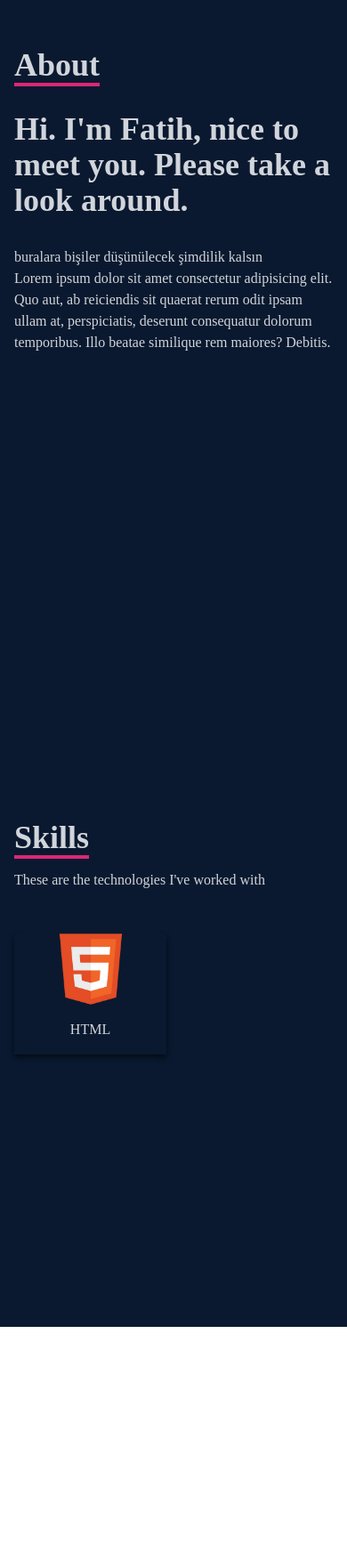
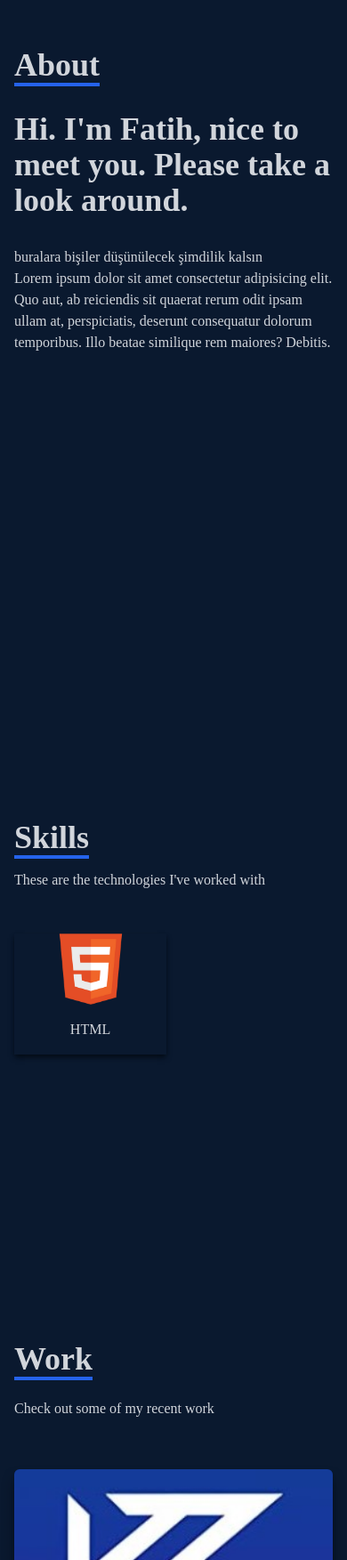
Before and after one commit to GeoGTR/fatihozgur-website, a React (Create React App) app: page / in a window 390 px wide. Shown: the part 1041-2794 px from the top of the page at 89% size. Before the commit the page ends 2532 px from the top, so only its background shows below. Built offline with nearby package versions, Linux system fonts and the light colour scheme; the HTML template or start-up script is replaced by a standard one.

Commit message:
Work section added.

```diff
--- a/src/App.js
+++ b/src/App.js
@@ -2,6 +2,7 @@
 import Home from "./components/Home";
 import About from "./components/About";
 import Skills from "./components/Skills";
+import Work from "./components/Work";
 
 function App() {
   return (
@@ -10,6 +11,7 @@
       <Home/>
       <About/>
       <Skills/>
+      <Work/>
     </div>
   );
 }
--- a/src/components/About.jsx
+++ b/src/components/About.jsx
@@ -6,7 +6,7 @@
       <div className='flex flex-col justify-center items-center w-full h-full'>
         <div className='max-w-[1000px] w-full grid grid-cols-2 gap-8'>
           <div className='sm:text-right pb-8 pl-4'>
-            <p className='text-4xl font-bold inline border-b-4 border-pink-600'>
+            <p className='text-4xl font-bold inline border-b-4 border-blue-600'>
               About
             </p>
           </div>
--- a/src/components/Skills.jsx
+++ b/src/components/Skills.jsx
@@ -9,7 +9,7 @@
       {/* Container */}
       <div className='max-w-[1000px] mx-auto p-4 flex flex-col justify-center w-full h-full'>
           <div>
-              <p className='text-4xl font-bold inline border-b-4 border-pink-600 '>Skills</p>
+              <p className='text-4xl font-bold inline border-b-4 border-blue-600 '>Skills</p>
               <p className='py-4'> These are the technologies I've worked with</p>
           </div>
 
--- /dev/null
+++ b/src/components/Work.jsx
@@ -0,0 +1,48 @@
+import React from 'react';
+import WorkImg from '../assets/workImg.jpg';
+
+const Work = () => {
+  return (
+    <div name='work' className='w-full md:h-screen text-gray-300 bg-[#0a192f]'>
+      <div className='max-w-[1000px] mx-auto p-4 flex flex-col justify-center w-full h-full'>
+        <div className='pb-8'>
+          <p className='text-4xl font-bold inline border-b-4 text-gray-300 border-blue-600'>
+            Work
+          </p>
+          <p className='py-6'>Check out some of my recent work</p>
+        </div>
+
+        {/* Container */}
+        <div className='grid sm:grid-cols-2 md:grid-cols-3 gap-4'>
+
+            {/* Grid Item */}
+          <div
+            style={{ backgroundImage: `url(${WorkImg})` }}
+            className='shadow-lg shadow-[#040c16] group container rounded-md flex justify-center items-center mx-auto content-div'
+          >
+            {/* Hover Effects */}
+            <div className='opacity-0 group-hover:opacity-100'>
+              <span className='text-2xl font-bold text-white tracking-wider'>
+                Kz kulaklık
+              </span>
+              <div className='pt-8 text-center'>
+                <a href='/'>
+                  <button className='text-center rounded-lg px-4 py-3 m-2 bg-white text-gray-700 font-bold text-lg'>
+                    Demo
+                  </button>
+                </a>
+                <a href='/'>
+                  <button className='text-center rounded-lg px-4 py-3 m-2 bg-white text-gray-700 font-bold text-lg'>
+                    Code
+                  </button>
+                </a>
+              </div>
+            </div>
+          </div>
+        </div>
+      </div>
+    </div>
+  );
+};
+
+export default Work;
```
Also changed, not shown: src/assets/workImg.jpg (added).
